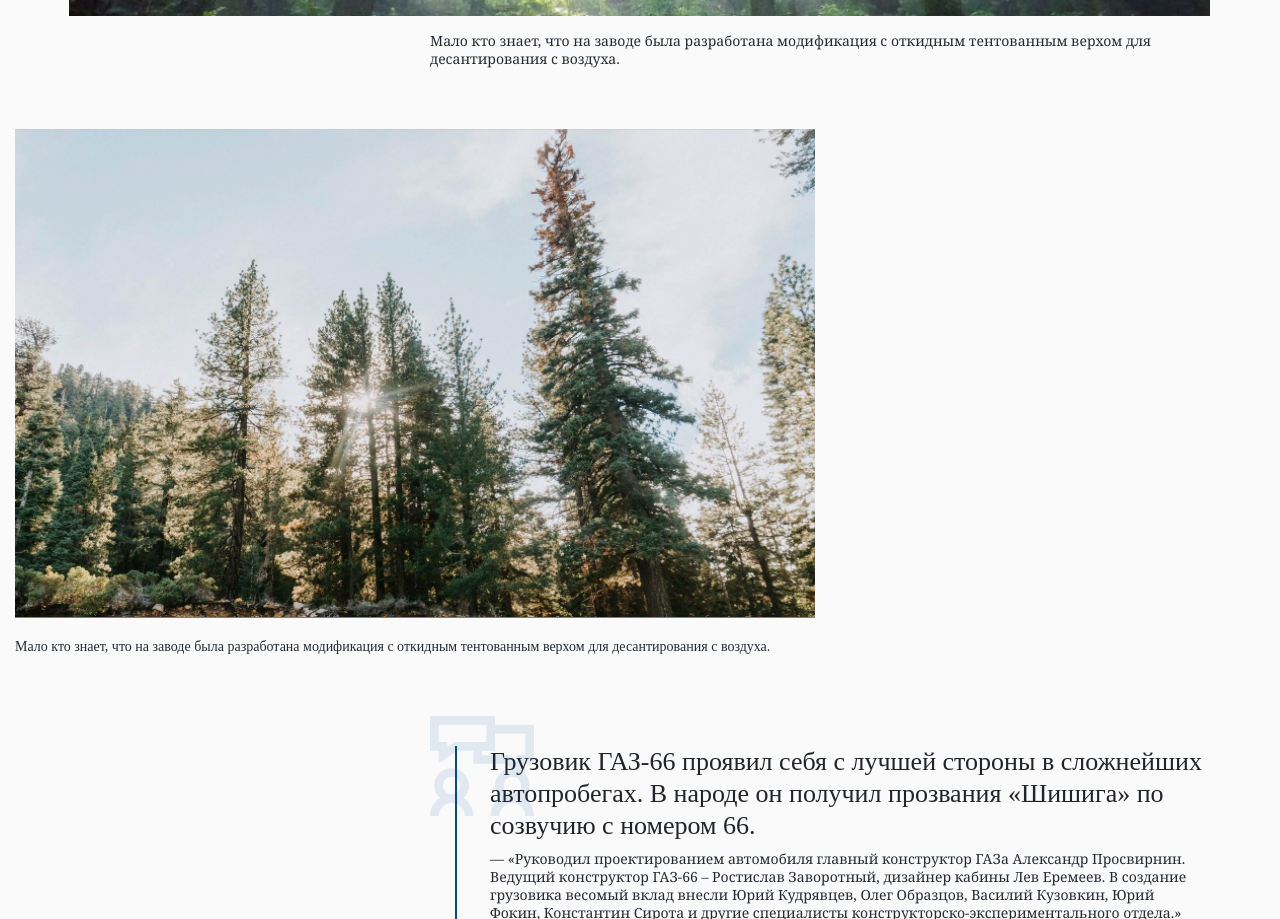
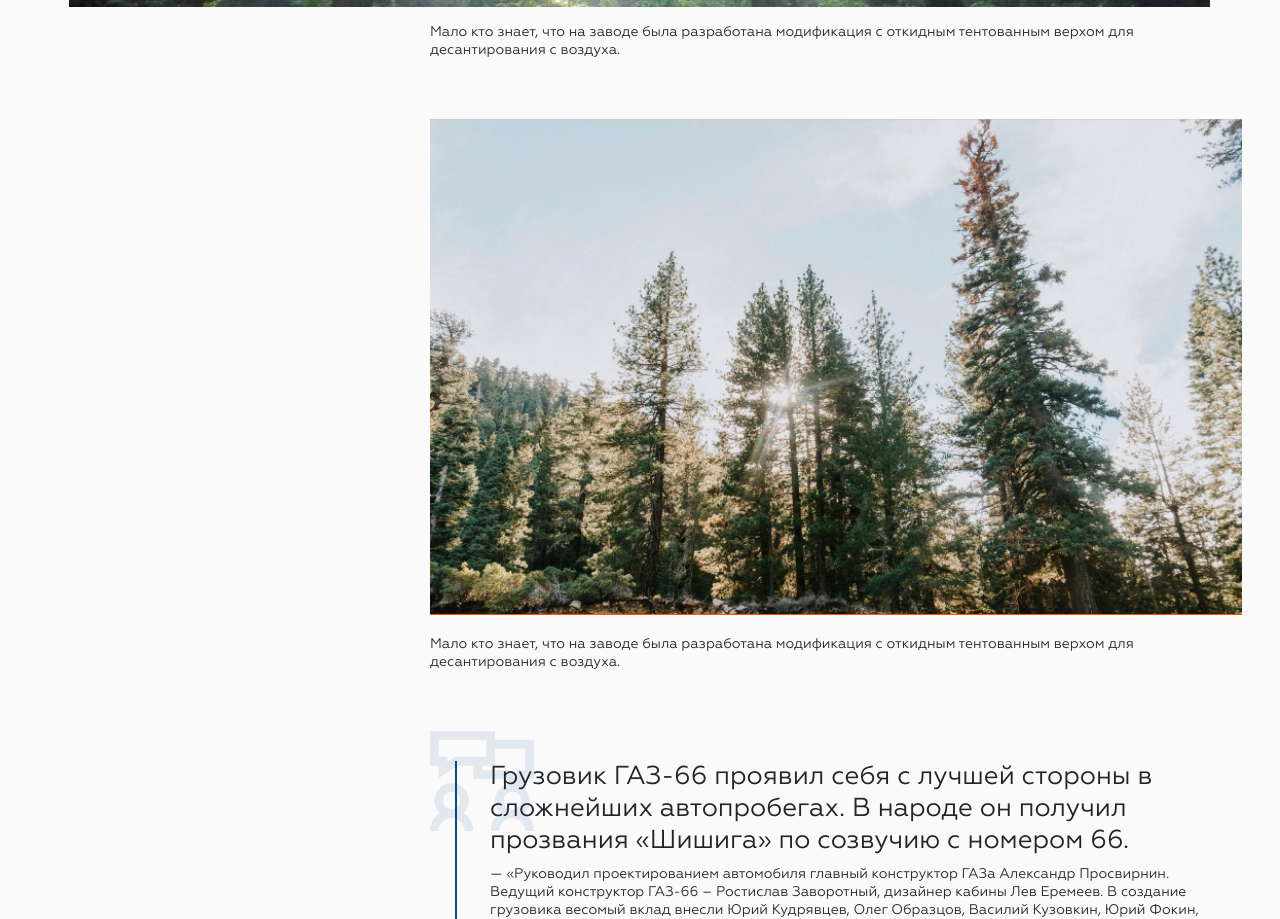
Before and after one commit to paurock/tmArticle, a website: page index.html in a window 1280 px wide. Shown: the part 4918-5837 px from the top of the page. Drawn offline with Linux system fonts and the light colour scheme.

Commit message:
removed local src changed font-size for ie

```diff
--- a/styles/main.css
+++ b/styles/main.css
@@ -1,7 +1,6 @@
 @font-face {
   font-family: "Geometria";
   src: url(../fonts/Geometria.woff2);
-  src: local("Geometria"), url(../fonts/Geometria.eot);
   font-style: normal;
   font-weight: 100;
 }
@@ -9,7 +8,6 @@
 @font-face {
   font-family: "Geometria";
   src: url(../fonts/Geometria-Bold.woff2);
-  src: local("Geometria"), url(../fonts/Geometria-Bold.eot);
   font-style: normal;
   font-weight: 600;
 }
@@ -17,7 +15,6 @@
 @font-face {
   font-family: "Geometria";
   src: url(../fonts/Geometria-Medium.woff2);
-  src: local("Geometria"), url(../fonts/Geometria-Medium.eot);
   font-style: normal;
   font-weight: 300;
 }
@@ -1738,7 +1735,7 @@ IE11
     width: 100%;
   }
   .main-menu a {
-    font-size: 0.7rem;
+    /* font-size: 0.7rem; */
   }
   .article-annotation-image-rs__figcaption-wrapper-centred p {
     margin-top: 150px;
@@ -1768,7 +1765,7 @@ EDGE
 @supports (-ms-ime-align:auto) {
 	footer { margin-top:30vw;}
 	.main-menu__item a{
-		font-size:0.7rem;
+		/* font-size:0.7rem; */
 	}
 	 .just-paragraph .row {
 		flex-wrap:nowrap;
```
